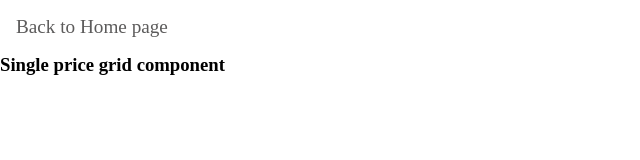
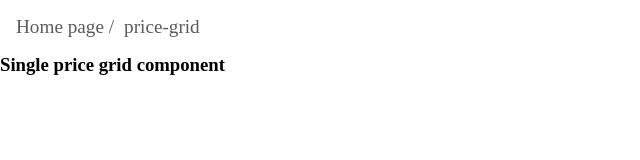
Before and after one commit to Dina2703/css_small-projects, a React (Create React App) app: page /price-grid in a window 1280 px wide. Shown: the top 160 px of the page, without its empty margins (0-640 px from the left). Built offline with nearby package versions, Linux system fonts and the light colour scheme.

Commit message:
Breadcrumbs  component

```diff
--- /dev/null
+++ b/src/components/Breadcrumbs.js
@@ -0,0 +1,29 @@
+import React from "react";
+import { Link, useLocation } from "react-router-dom";
+
+function Breadcrumbs() {
+  const location = useLocation();
+  // console.log(location);
+
+  //goal is to output a template like:
+  //if the pathname property of the location is '/help/contact' --> help | contact
+  let currentLink = "";
+
+  const crumbs = location.pathname
+    .split("/")
+    .filter((crumb) => crumb !== "")
+    .map((crumb) => {
+      currentLink += `/${crumb}`;
+
+      return (
+        <div key={crumb}>
+          <Link to={currentLink}>{crumb}</Link>
+        </div>
+      );
+    });
+  // console.log(crumbs);
+
+  return <div>{crumbs}</div>;
+}
+
+export default Breadcrumbs;
--- a/src/components/Home.js
+++ b/src/components/Home.js
@@ -1,11 +1,13 @@
 import { NavLink, Outlet } from "react-router-dom";
+import Breadcrumbs from "./Breadcrumbs";
 
 function Home() {
   return (
     <div>
       <header>
         <nav>
-          <NavLink to="/">Back to Home page</NavLink>
+          <NavLink to="/"> Home page {"/"}</NavLink>
+          <Breadcrumbs />
         </nav>
       </header>
       <main>
--- a/src/index.css
+++ b/src/index.css
@@ -20,7 +20,9 @@ header nav a {
 }
 
 header nav {
-  width: 100%;
+  display: inline-flex;
+  align-items: flex-end;
+  gap: 10px;
   margin: 1rem;
 }
 
```
